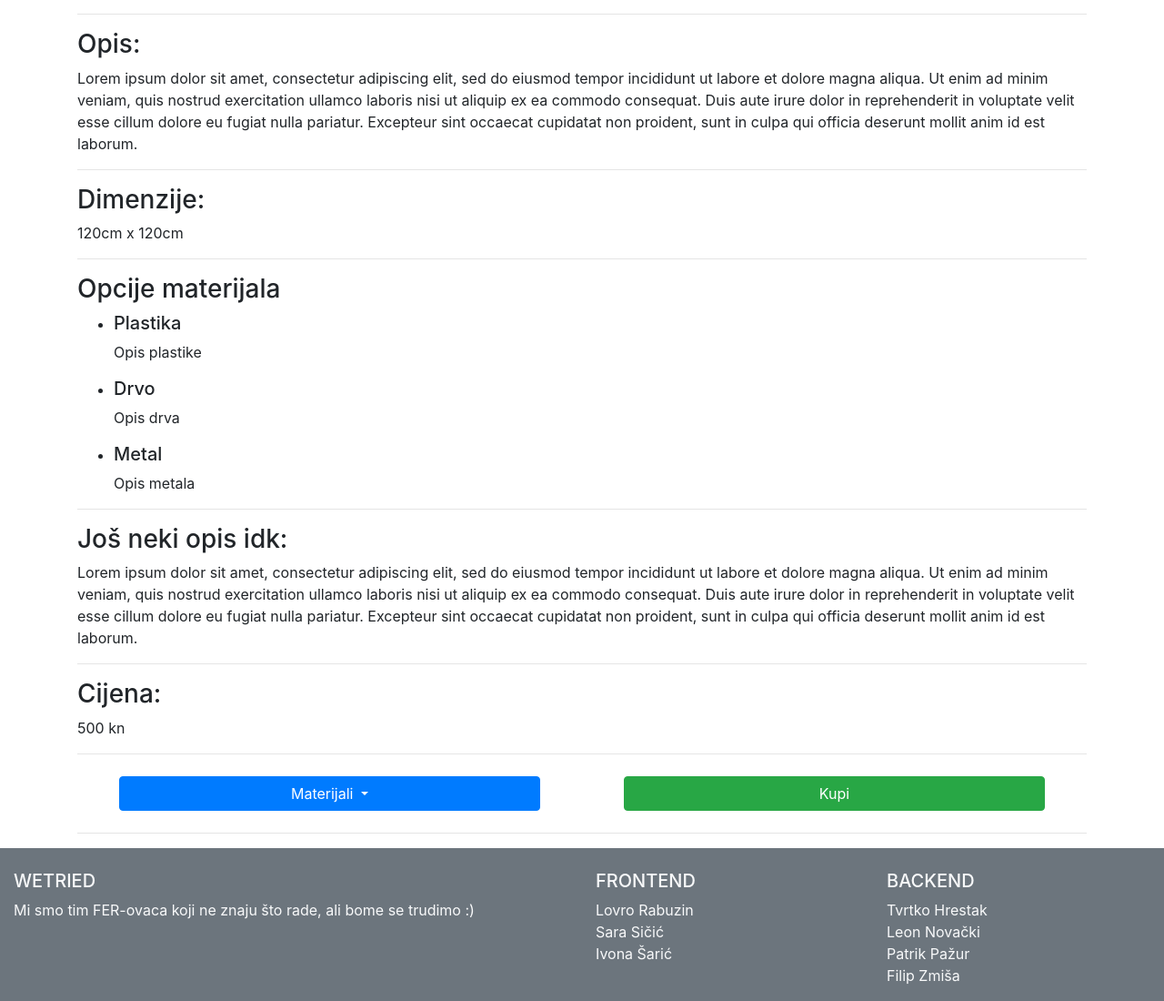
After one commit to LRabuzin/MaketaShop, a Django app: page /maketashop/maketa/ in a window 1280 px wide. The commit adds this page. Shown: the part 508-1608 px from the top of the page at 91% size. Run offline with Django 3.2, Linux system fonts and the light colour scheme.

Commit message:
Stranica za maketu iz webshopa

```diff
--- a/izvorniKod/djangoServer/maketashop/static/maketashop/WebShop.css
+++ b/izvorniKod/djangoServer/maketashop/static/maketashop/WebShop.css
@@ -13,3 +13,7 @@
     width: 22rem;
     height: 16rem;
 }
+
+a.link-shop{
+    text-decoration: none;
+}
--- /dev/null
+++ b/izvorniKod/djangoServer/maketashop/templates/maketashop/maketa.html
@@ -0,0 +1,80 @@
+{%extends "./base.html"%}
+{% load static %}
+{% block content %}
+<div class="container">
+
+    <div class="row">
+
+      <div class="col-12">
+
+        <h1 class="mt-4">Ime Makete</h1>
+
+        <p class="lead">
+          Prvi put dodana 1. studenog 2020.
+        </p>
+
+        <hr>
+
+        <img class="img-fluid rounded" src="{% static 'maketashop/imgs/maketa2.jpg' %}" alt="">
+
+        <hr>
+        <h3>Opis:</h3>
+        <p>
+            Lorem ipsum dolor sit amet, consectetur adipiscing elit, sed do eiusmod tempor incididunt ut labore et dolore magna aliqua. Ut enim ad minim veniam, quis nostrud exercitation ullamco laboris nisi ut aliquip ex ea commodo consequat. Duis aute irure dolor in reprehenderit in voluptate velit esse cillum dolore eu fugiat nulla pariatur. Excepteur sint occaecat cupidatat non proident, sunt in culpa qui officia deserunt mollit anim id est laborum.
+        </p>
+
+        <hr>
+
+        <h3>Dimenzije:</h3>
+
+        <p>120cm x 120cm</p>
+
+        <hr>
+
+        <h3>Opcije materijala</h3>
+
+        <ul>
+            <li>
+                <h5>Plastika</h5>
+                <p>Opis plastike</p>
+            </li>
+            <li>
+                <h5>Drvo</h5>
+                <p>Opis drva</p>
+            </li>
+            <li>
+                <h5>Metal</h5>
+                <p>Opis metala</p>
+            </li>
+        </ul>
+
+        <hr>
+
+        <h3>Još neki opis idk:</h3>
+        <p>Lorem ipsum dolor sit amet, consectetur adipiscing elit, sed do eiusmod tempor incididunt ut labore et dolore magna aliqua. Ut enim ad minim veniam, quis nostrud exercitation ullamco laboris nisi ut aliquip ex ea commodo consequat. Duis aute irure dolor in reprehenderit in voluptate velit esse cillum dolore eu fugiat nulla pariatur. Excepteur sint occaecat cupidatat non proident, sunt in culpa qui officia deserunt mollit anim id est laborum.</p>
+
+        <hr>
+
+        <h3>Cijena:</h3>
+        <p>500 kn </p>
+
+        <hr>
+
+        <div class="d-flex flex-row justify-content-around">
+            <a class="btn btn-primary dropdown-toggle col-5 m-2" href="#" role="button" id="dropdownMenuLink" data-toggle="dropdown" aria-haspopup="true" aria-expanded="false">
+                Materijali
+              </a>
+              <div class="dropdown-menu" aria-labelledby="dropdownMenuLink">
+                <a class="dropdown-item" href="#">Drvo</a>
+                <a class="dropdown-item" href="#">Plastika</a>
+                <a class="dropdown-item" href="#">Metal</a>
+              </div>
+            <a href="#" class="btn btn-success col-5 m-2">Kupi</a>
+        </div>
+
+        <hr>
+      </div>
+
+  </div>
+</div>
+{% endblock content %}
--- a/izvorniKod/djangoServer/maketashop/urls.py
+++ b/izvorniKod/djangoServer/maketashop/urls.py
@@ -12,5 +12,6 @@ urlpatterns = [
     path('signup/', views.signup, name='signup'),
     path('webshop/', views.webshop, name='webshop'),
     path('post/', views.b_post, name='b_post'),
-    path('checkout/', views.checkout, name='checkout')
+    path('checkout/', views.checkout, name='checkout'),
+    path('maketa/', views.maketa, name='maketa')
 ]
--- a/izvorniKod/djangoServer/maketashop/views.py
+++ b/izvorniKod/djangoServer/maketashop/views.py
@@ -25,3 +25,6 @@ def b_post(request):
 
 def checkout(request):
     return render(request, 'maketashop/checkout.html')
+
+def maketa(request):
+    return render(request, 'maketashop/maketa.html')
```
Also changed, not shown: izvorniKod/djangoServer/maketashop/templates/maketashop/WebShop.html (+17 -0 lines).
